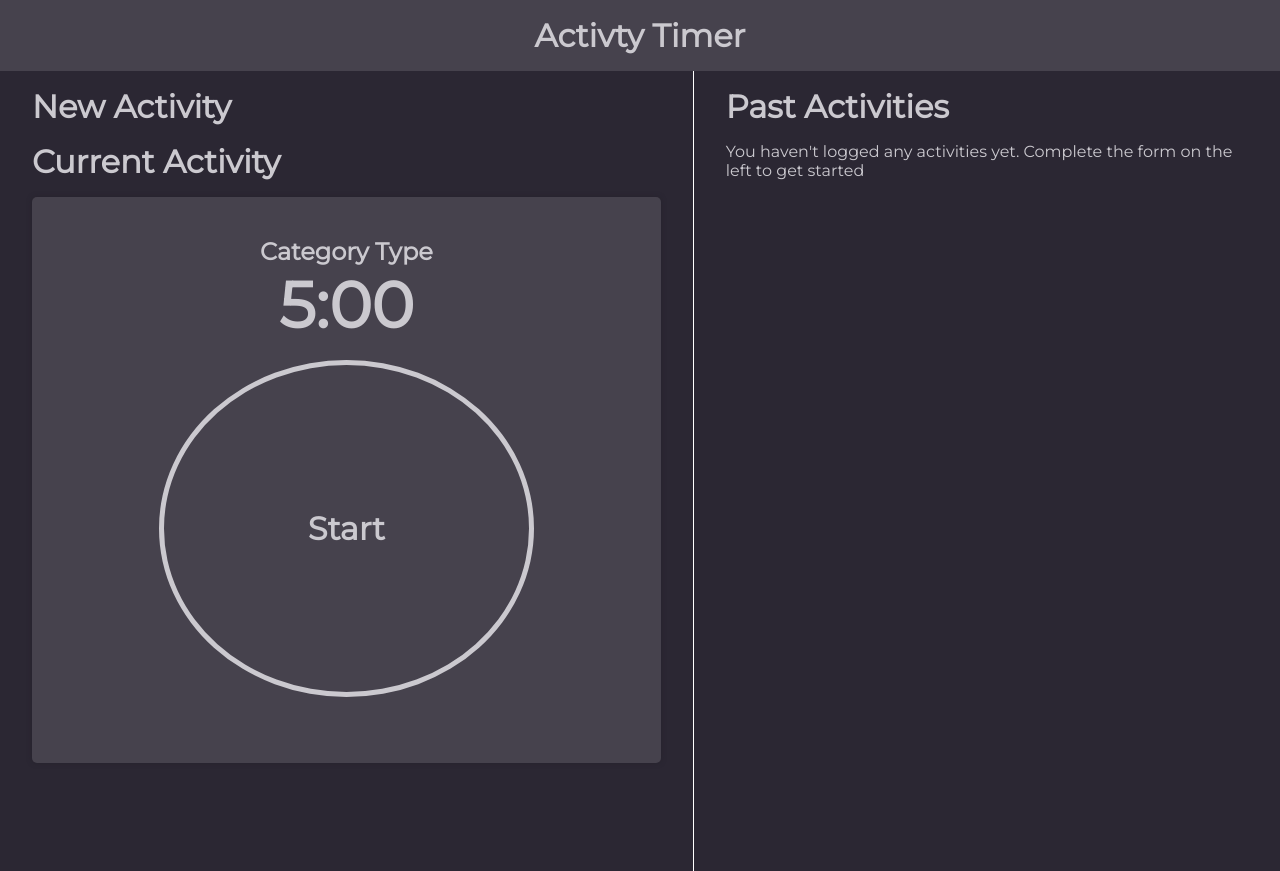
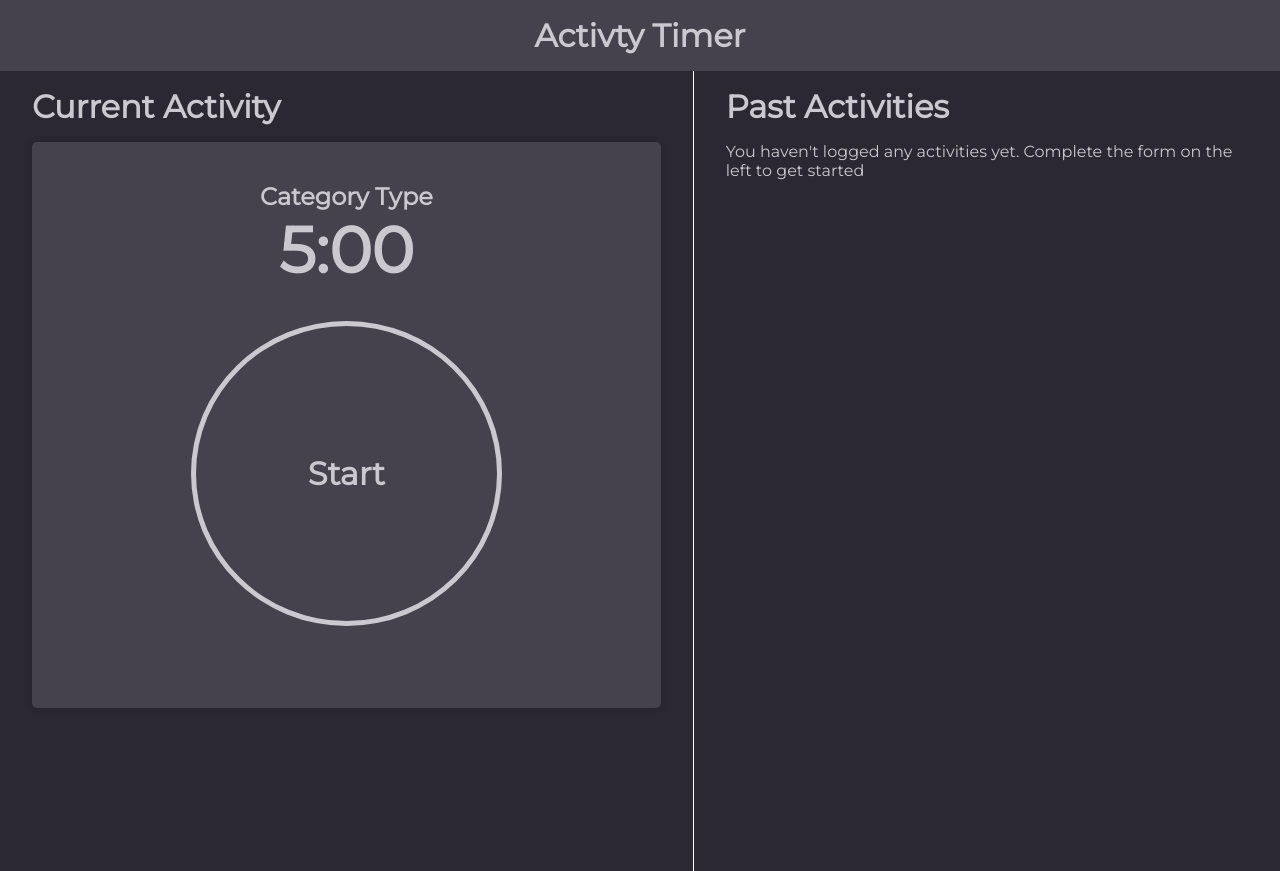
Before and after one commit to ekuckelman/intention-timer, a plain HTML site: page index.html in a window 1280 px wide. Both pictures are taken after a click on the button "Start Activity". Drawn offline with Linux system fonts and the light colour scheme.

Commit message:
Displays change correctly

```diff
--- a/script.js
+++ b/script.js
@@ -3,7 +3,8 @@ var chillBox = document.querySelector('.chillBox');
 var exerciseBox = document.querySelector('.exerciseBox');
 var main1 = document.querySelector('.main1');
 var main2 = document.querySelector('.main2');
-// var currentActWrapper = document.querySelector('.currentActWrapper');
+var currentActWrapper = document.querySelector('.currentActWrapper');
+var newActTitle = document.querySelector('.newActTitle');
 
 var startBtn = document.querySelector('.start');
 
@@ -31,8 +32,10 @@ function changeExerciseBorder() {
 }
 
 function changeDisplay () {
-   main1.style.display = 'none';
-    main2.style.display ='block';
-   console.log('got here')
+    newActTitle.style.display = 'none';
+    main1.style.display = 'none';
+    currentActWrapper.style.display = 'block';
+    main2.style.display = 'block';
+
 
 }
--- a/styles.css
+++ b/styles.css
@@ -19,11 +19,12 @@ header {
 
 .newActWrapper {
     width: 60%;
-
 }
 
 .newActTitle {
     margin: .5em 1em;
+    display: block;
+
 }
 
 .main1 {
@@ -125,7 +126,7 @@ header {
 
 .currentActWrapper {
     width: 100%;
-    /* display: none; */
+    display: none;
 }
 
 .currentActTitle {
@@ -162,13 +163,13 @@ header {
 .circle {
     border: 5px #CBC9CF solid;
     border-radius: 50%;
-    padding: 9em;
     display: inline-block;
-    margin-top: 1em;
+    margin-top: 2em;
 }
 
 .main2Start {
     font-size: 2em;
+    padding: 4em 3.5em;
 }
 
 .pastTitle {
```
